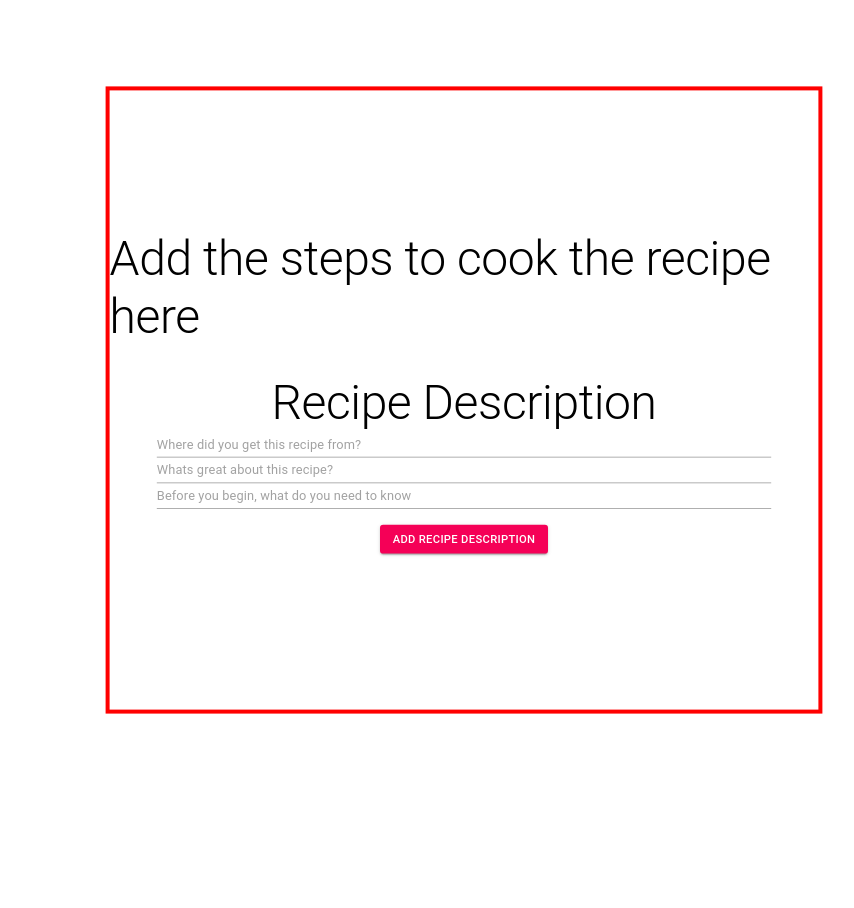
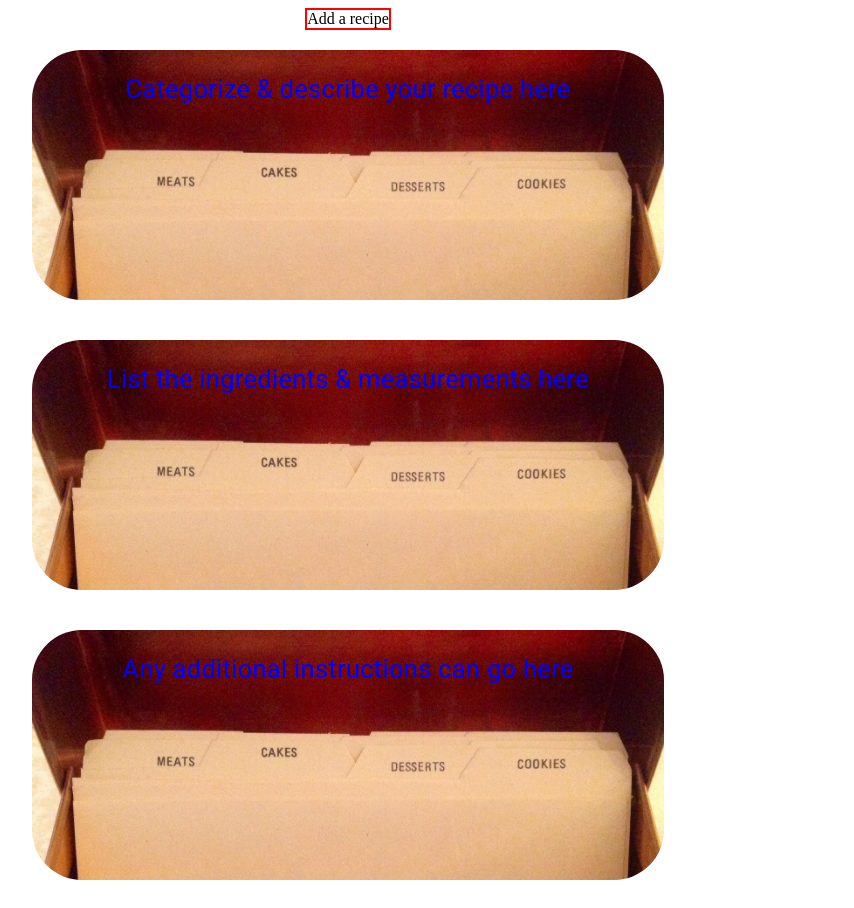
Before and after one commit to Build-Week-TT720-Secret-Family-Recipes/front-end, a React (Create React App) app: page / in a window 1280 px wide. Shown: the whole page, without its empty margins (292-1146 px from the left). Before the commit the page ends 800 px from the top, so only its background shows below. Built offline with nearby package versions, Linux system fonts and the light colour scheme.

Commit message:
working towards populating recipe form with data

```diff
--- a/package.json
+++ b/package.json
@@ -18,6 +18,7 @@
 		"react-router-dom": "^5.2.0",
 		"react-scripts": "3.4.3",
 		"redux": "^4.0.5",
+		"redux-form": "^8.3.6",
 		"redux-logger": "^3.0.6",
 		"redux-thunk": "^2.3.0"
 	},
--- a/src/Components/App.js
+++ b/src/Components/App.js
@@ -9,7 +9,7 @@ import Register from "./Register";
 import Dashboard from "./Dashboard";
 import PrivateRoute from "./privateRoute";
 //import Login from "./Login"
-import CreateRecipe from "./createRecipeForm/createRecipeParent"
+import CreateRecipe from "./createRecipeForm/createRecipeParent/createRecipeParentEmpty"
 
 function App() {
 	return (
--- a/src/Components/createRecipeForm/createRecipeDesc.js
+++ b/src/Components/createRecipeForm/createRecipeDesc.js
@@ -1,8 +1,10 @@
 import React, {useEffect} from "react";
 import { useHistory } from "react-router-dom";
-import { useForm } from 'react-hook-form'
-
+import {reduxForm, Field} from 'redux-form'
+import { useForm } from "react-hook-form";
 //REDUX
+import { connect } from "react-redux";
+import { addToStateDescribe } from "../../redux/actions";
 
 //STYLING
 import Typography from "@material-ui/core/Typography";
@@ -11,7 +13,6 @@ import Grid from "@material-ui/core/Grid";
 import Checkbox from '@material-ui/core/Checkbox';
 import FormControlLabel from "@material-ui/core/FormControlLabel";
 import Button from "@material-ui/core/Button";
-import Paper from "@material-ui/core/Paper";
 import { useStyles } from "/Users/quietcalmrecords/School/Unit3/BUILDWEEK 3/front-end/src/Styles/Styles.js";
 import TextField from '@material-ui/core/TextField'
 import { gsap } from 'gsap'
@@ -21,7 +22,8 @@ import { gsap } from 'gsap'
 
 
 function CreateRecipeDesc(props) {
-    const classes = useStyles()
+const {register, handleSubmit} = useForm()
+	const classes = useStyles();
 	const expand = React.createRef();
 	useEffect(() => {
 		gsap.fromTo(
@@ -42,6 +44,15 @@ function CreateRecipeDesc(props) {
 			}
 		);
 	});
+
+	const onSubmit = (data) => {
+		return(
+		props.addToStateDescribe(data),
+		props.display()
+		)
+	}
+
+
 	return (
 		<Grid container className={classes.recipeDescriptionFormContainer}>
 			<Grid item ref={expand} className={classes.recipeDescriptionFormItem}>
@@ -49,7 +60,7 @@ function CreateRecipeDesc(props) {
 					When will you eat this?
 				</Typography>
 				<br></br>
-					<FormGroup row>
+				<FormGroup row onSubmit={handleSubmit(onSubmit)}>
 					<FormControlLabel
 						control={<Checkbox name="checkedC" />}
 						label="Breakfast"
@@ -88,24 +99,27 @@ function CreateRecipeDesc(props) {
 					type="text"
 					name="where"
 					className={classes.descFormInput}
+					inputRef={register}
 				/>
 				<TextField
 					placeholder="Whats great about this recipe?"
 					type="text"
 					name="great"
 					className={classes.descFormInput}
+					inputRef={register}
 				/>
 				<TextField
 					placeholder="Before you begin, what do you need to know"
 					type="text"
-						name="great"
+					name="before"
 					className={classes.descFormInput}
+					inputRef={register}
 				/>
 				<Grid item className={classes.descSubmit}>
 					<Button
 						variant="contained"
 						color="secondary"
-							onClick={null}
+						onClick={handleSubmit(onSubmit)}
 						className={classes.descSubmit}
 					>
 						ADD RECIPE DESCRIPTION
@@ -115,5 +129,12 @@ function CreateRecipeDesc(props) {
 		</Grid>
 	);
 }
+const mapStateToProps = (state) => {
+	return state;
+};
 
-export default CreateRecipeDesc;
+const mapDispatchToProps = {
+	addToStateDescribe,
+};
+
+export default connect(mapStateToProps, mapDispatchToProps) (CreateRecipeDesc);
--- a/src/Components/createRecipeForm/createRecipeInstructions.js
+++ b/src/Components/createRecipeForm/createRecipeInstructions.js
@@ -40,47 +40,9 @@ function CreateRecipeInstructions(props) {
 			);
 		});
     return (
-			<Grid container className={classes.recipeDescriptionFormContainer}>
-				<Grid item ref={expand} className={classes.recipeStepsFormItem}>
-					<Typography variant="h2" className={classes.loginHeader}>
-						Add the steps to cook the recipe here
-					</Typography>
-					<br></br>
+			<div>
 
-					<br></br>
-					<Typography variant="h2" className={classes.loginHeader}>
-						Recipe Description
-					</Typography>
-					<TextField
-						placeholder="Where did you get this recipe from?"
-						type="text"
-						name="where"
-						className={classes.descFormInput}
-					/>
-					<TextField
-						placeholder="Whats great about this recipe?"
-						type="text"
-						name="great"
-						className={classes.descFormInput}
-					/>
-					<TextField
-						placeholder="Before you begin, what do you need to know"
-						type="text"
-						name="great"
-						className={classes.descFormInput}
-					/>
-					<Grid item className={classes.descSubmit}>
-						<Button
-							variant="contained"
-							color="secondary"
-							onClick={null}
-							className={classes.loginButton}
-						>
-							ADD RECIPE DESCRIPTION
-						</Button>
-					</Grid>
-				</Grid>
-			</Grid>
+			</div>
     )
 }
 
--- a/src/Components/createRecipeForm/createRecipeParent.js
+++ b/src/Components/createRecipeForm/createRecipeParent/createRecipeParentEmpty.js
@@ -1,13 +1,15 @@
 import React, { useEffect, useState } from "react";
 import { useHistory } from "react-router-dom";
 import { useForm } from "react-hook-form";
+import { connect } from "react-redux";
+import { useSelector } from "react-redux";
 
 //COMPONENT IMPORTS
-import CreateRecipeDesc from "./createRecipeDesc";
-import CreateRecipeIngredients from "./createRecipeIngedients";
-import CreateRecipeInstructions from "./createRecipeInstructions";
-import CreateRecipeAdtnl from "./createRecipeAdtnl";
-
+import CreateRecipeDesc from "../createRecipeDesc";
+import CreateRecipeIngredients from "../createRecipeIngedients";
+import CreateRecipeInstructions from "../createRecipeInstructions";
+import CreateRecipeAdtnl from "../createRecipeAdtnl";
+import CreateRecipeParentWithDesc from "./createRecipeParentWithDesc"
 //STYLING
 import Typography from "@material-ui/core/Typography";
 import Grid from "@material-ui/core/Grid";
@@ -22,13 +24,19 @@ import { gsap } from "gsap";
 //CRUD
 //import axios from "axios";
 
-function CreateRecipe() {
+function CreateRecipe({
+	stepsPopulated,
+	describePopulated,
+	ingredientsPopulated,
+	additionalInstructionsPopulated,
+}) {
 	//STATE
+
 	const [temporaryState, setTemporaryState] = useState({
-		createDisplay: false,
+		createDisplay: true,
 		descDisplay: false,
 		ingDisplay: false,
-		stepsDisplay: true,
+		stepsDisplay: false,
 		addDisplay: false,
 	});
 	//STYLING
@@ -36,12 +44,15 @@ function CreateRecipe() {
 
 	return temporaryState.createDisplay ? (
 		<Grid container className={classes.createRecipeContainer}>
-			<Grid item classname={classes.tempHeader}>
+			<CreateRecipeParentWithDesc />
+			<Grid item className={classes.tempHeader}>
 				Add a recipe
 			</Grid>
 			<Grid
 				item
-				className={classes.createRecipeDescription}
+				className={
+					describePopulated ? classes.hideEl : classes.createRecipeDescription
+				}
 				onClick={() =>
 					setTemporaryState({
 						...temporaryState,
@@ -54,9 +65,14 @@ function CreateRecipe() {
 					Categorize & describe your recipe here
 				</Typography>
 			</Grid>
+
 			<Grid
 				item
-				className={classes.createRecipeDescription}
+				className={
+					ingredientsPopulated
+						? classes.hideEl
+						: classes.createRecipeDescription
+				}
 				onClick={() =>
 					setTemporaryState({
 						...temporaryState,
@@ -71,7 +87,9 @@ function CreateRecipe() {
 			</Grid>
 			<Grid
 				item
-				className={classes.createRecipeDescription}
+				className={
+					stepsPopulated ? classes.createRecipeDescription : classes.hideEl
+				}
 				onClick={() =>
 					setTemporaryState({
 						...temporaryState,
@@ -86,7 +104,11 @@ function CreateRecipe() {
 			</Grid>
 			<Grid
 				item
-				className={classes.createRecipeDescription}
+				className={
+					additionalInstructionsPopulated
+						? classes.hideEl
+						: classes.createRecipeDescription
+				}
 				onClick={() =>
 					setTemporaryState({
 						...temporaryState,
@@ -101,7 +123,15 @@ function CreateRecipe() {
 			</Grid>
 		</Grid>
 	) : temporaryState.descDisplay ? (
-		<CreateRecipeDesc />
+		<CreateRecipeDesc
+			display={() =>
+				setTemporaryState({
+					...temporaryState,
+					createDisplay: true,
+					descDisplay: false,
+				})
+			}
+		/>
 	) : temporaryState.ingDisplay ? (
 		<CreateRecipeIngredients />
 	) : temporaryState.stepsDisplay ? (
@@ -112,5 +142,12 @@ function CreateRecipe() {
 		<div>ERROR</div>
 	);
 }
+const mapStateToProps = (state) => {
+	return state;
+};
 
-export default CreateRecipe;
+const mapDispatchToProps = {
+
+};
+
+export default connect(mapStateToProps, mapDispatchToProps)(CreateRecipe);
--- /dev/null
+++ b/src/Components/createRecipeForm/createRecipeParent/createRecipeParentWithDesc.js
@@ -0,0 +1,25 @@
+import React from 'react';
+import { connect } from "react-redux";
+
+const CreateRecipeParentWithDesc = ({
+	recipeOrigin,
+	recipePros,
+	needToKnow,
+}) => {
+	return recipeOrigin ? (
+		<div>
+			<h3>Recipe Information</h3>
+			<h4>{recipeOrigin}</h4>
+			<h4>{recipePros}</h4>
+			<h4>{needToKnow}</h4>
+		</div>
+	) : (
+        <div></div>
+    )
+};
+
+  const mapStateToProps = (state) => {
+		return state;
+	};
+
+export default connect(mapStateToProps)(CreateRecipeParentWithDesc);
--- a/src/Styles/Styles.js
+++ b/src/Styles/Styles.js
@@ -2,6 +2,10 @@ import { makeStyles } from "@material-ui/core/styles";
 import createRecipesDescription from "./assets/createRecipesDescription.jpg";
 
 export const useStyles = makeStyles((theme) => ({
+	//GLOBAL
+	hideEl: {
+display: "none",
+	},
 	//LOGIN FORM
 	loginFormContainer: {
 		display: "flex",
--- a/src/index.js
+++ b/src/index.js
@@ -4,13 +4,15 @@ import { Provider } from "react-redux";
 import logger from "redux-logger";
 import thunk from "redux-thunk";
 import { applyMiddleware, compose, createStore } from "redux";
+import { initialState } from "./redux/reducer/index";
+import dataReducer from './redux/reducer'
 import App from './Components/App';
 
 
 
-const enhancer = compose(applyMiddleware(thunk, logger));
+const enhancer = compose(applyMiddleware(logger, thunk));
 
-const store = createStore(enhancer);
+const store = createStore(dataReducer, initialState, enhancer);
 
 
 ReactDOM.render(
--- a/src/redux/reducer/index.js
+++ b/src/redux/reducer/index.js
@@ -1,11 +1,16 @@
-import { ADD_TO_STATE_DESCRIBE } from "./actions";
-import { ADD_TO_STATE_INGREDIENTS } from "ADD_TO_STATE_INGREDIENTS";
-import { ADD_TO_STATE_STEPS } from "ADD_TO_STATE_STEPS";
-import { ADD_TO_STATE_ADDITIONAL_INSTRUCTIONS } from
-	"ADD_TO_STATE_ADDITIONAL_INSTRUCTIONS";
-
+import { ADD_TO_STATE_DESCRIBE } from "../actions";
+import { ADD_TO_STATE_INGREDIENTS } from "../actions";
+import { ADD_TO_STATE_STEPS } from "../actions";
+import { ADD_TO_STATE_ADDITIONAL_INSTRUCTIONS } from "../actions";
+import { DISPLAY_FORM_ELEMENTS } from '../actions'
 
 export const initialState = {
+	//DISPLAY THE RECIPE FORM
+	createDisplay: true,
+	descDisplay: false,
+	ingDisplay: false,
+	stepsDisplay: false,
+	addDisplay: false,
 	//DESCRIBE THE RECIPE FORM
 	recipeOrigin: "",
 	recipePros: "",
@@ -36,12 +41,20 @@ export const initialState = {
 	additionalInstructionsPopulated: false,
 };
 
-
+console.log(initialState)
 const dataReducer = (state = initialState, action) => {
 	switch (action.type) {
+        case DISPLAY_FORM_ELEMENTS:
+            return {
+            state: action.payload
+
+            }
 		case ADD_TO_STATE_DESCRIBE:
 			return {
 				...state,
+				recipeOrigin: action.payload.where,
+				recipePros: action.payload.great,
+				needToKnow: action.payload.before,
 				describePopulated: true,
 			};
 		case ADD_TO_STATE_INGREDIENTS:
```
Also changed, not shown: src/Components/createRecipeForm/createRecipeAdtnl.js (+23 -8 lines), src/redux/actions/index.js (+11 -2 lines), 1 other file (tests, documents, lock files or other folders). Lines whose indentation alone changed are shown as unchanged.
